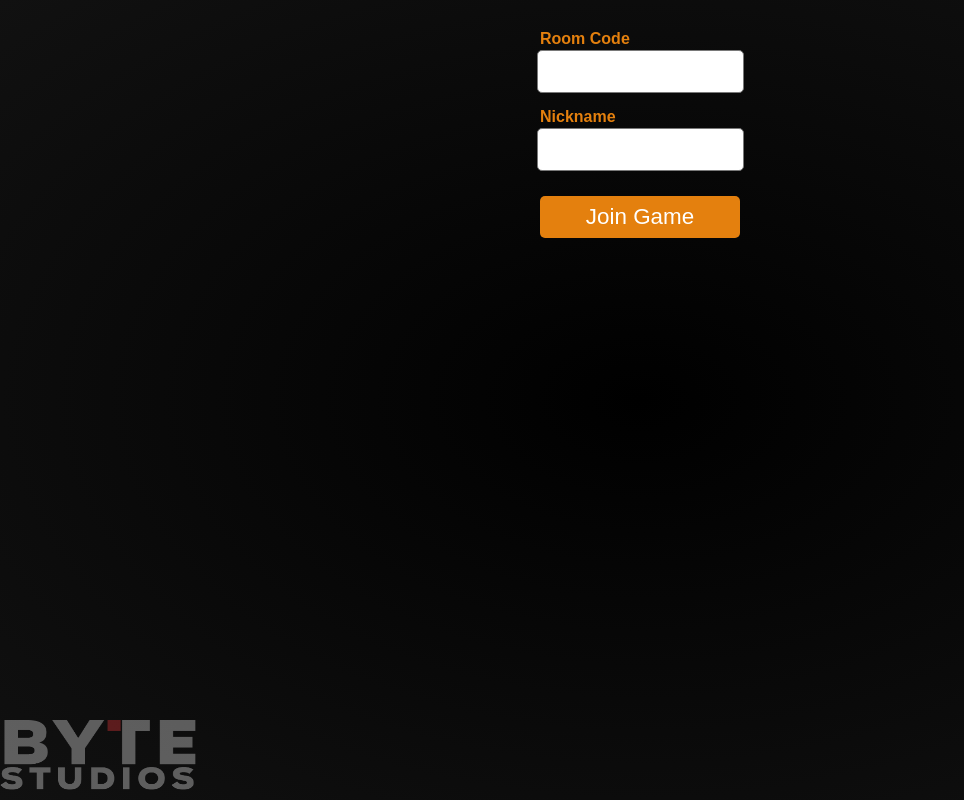
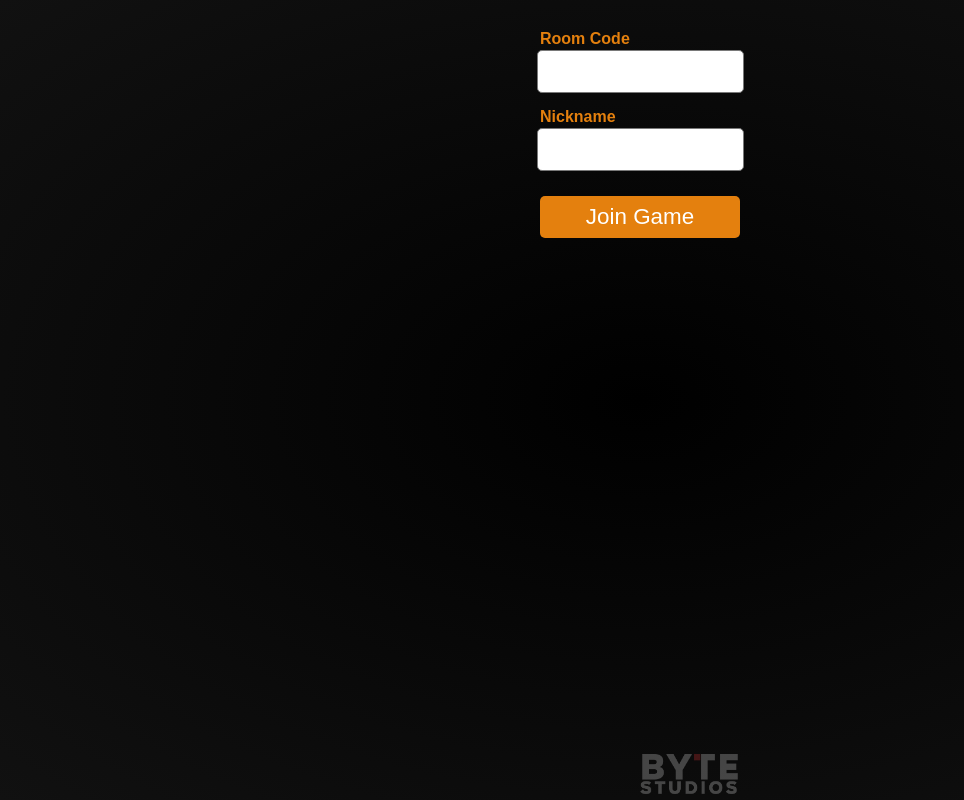
Before and after one commit to HarleyRogers/test-browser-client, a website: page public/index.html in a window 1280 px wide. Shown: the whole page, without its empty margins (0-964 px from the left). Drawn offline with Linux system fonts and the light colour scheme.

Commit message:
branding
moved the location of the studio branding slightly

```diff
--- a/public/css/index.css
+++ b/public/css/index.css
@@ -266,9 +266,9 @@
   max-height: 10%;
   bottom: 0;
   position: absolute;
-  opacity: 0.35;
-  left: 0;
-  width: 200px;
+  opacity: 0.25;
+  left: 5;
+  width: 100px;
 
 }
 .gallery img:target {
```
